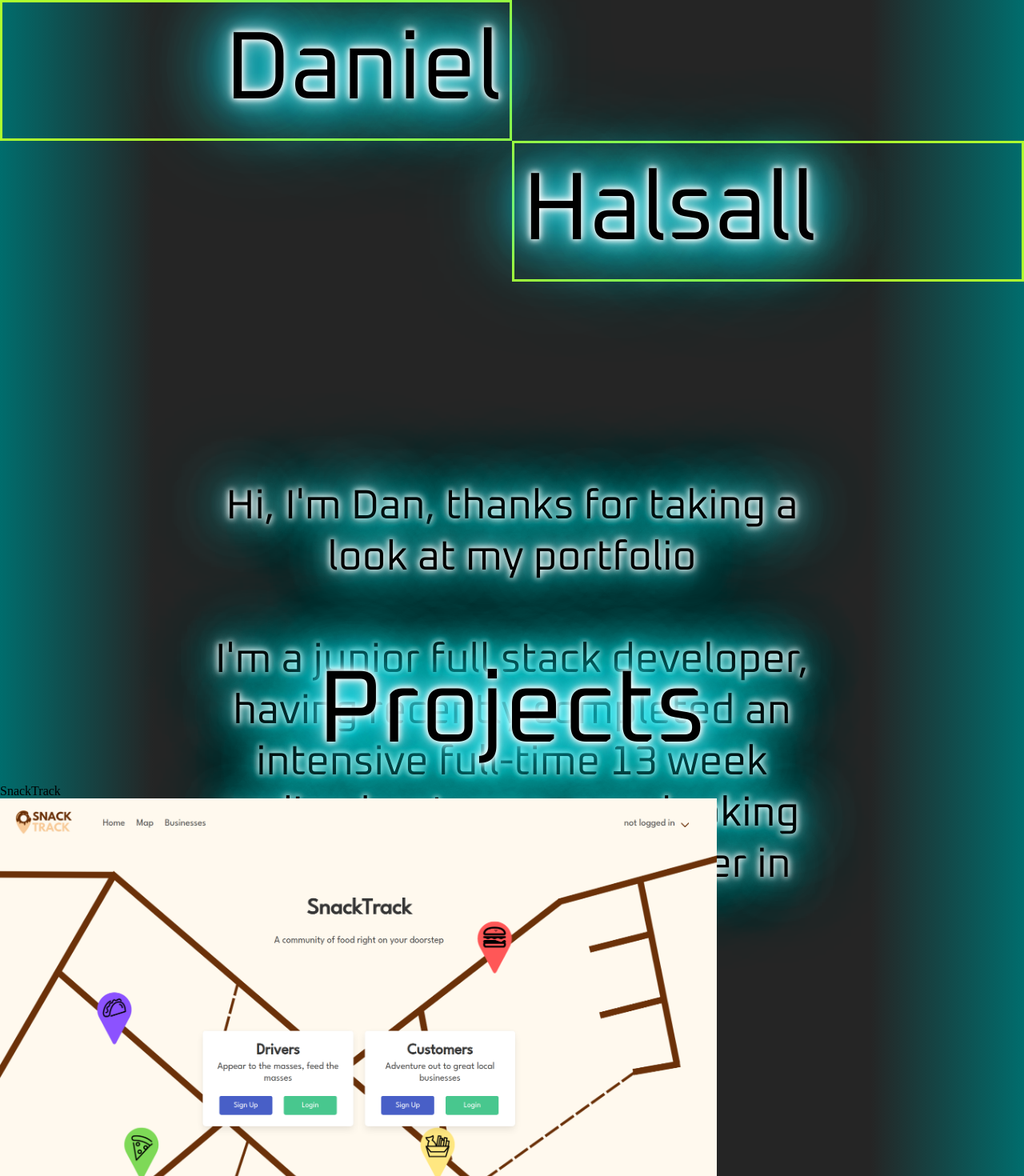
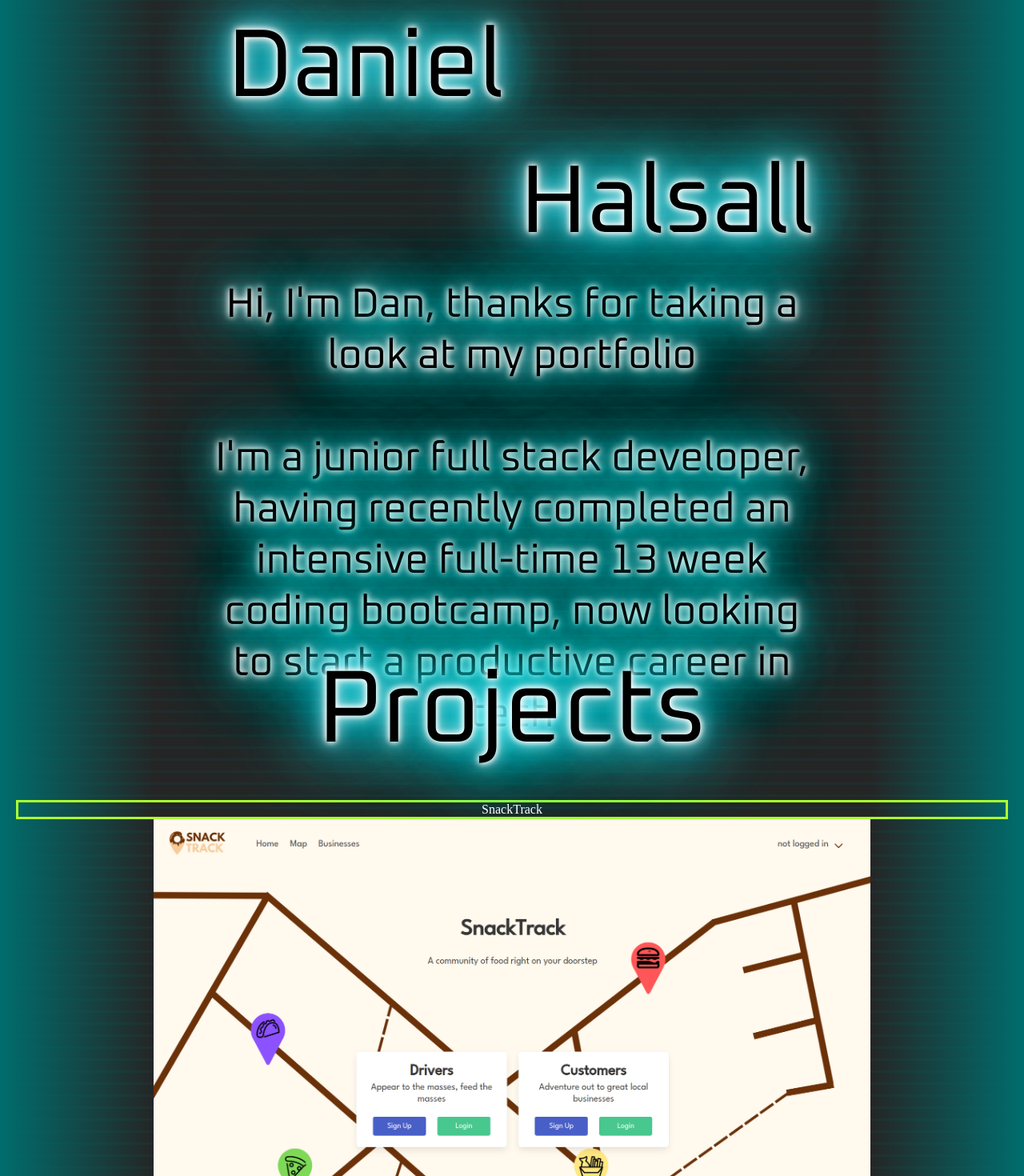
Before and after one commit to danny-817/Portfolio, a React (Vite) app: page / in a window 1280 px wide. Shown: the top 1470 px of the page at 80% size. Built offline with nearby package versions, Linux system fonts and the light colour scheme.

Commit message:
added secondary background lines

```diff
--- a/src/App.jsx
+++ b/src/App.jsx
@@ -19,10 +19,10 @@ function App() {
           {/* <div className="fade-to-black full-page"></div> */}
 
           {/* <Navbar id="navbar" className="w-50" /> */}
-          <div className="" id="projects">
+          <div className="lines" id="projects">
             <Projects />
           </div>
-          <div className="" id="footer">
+          <div className="lines" id="footer">
             <Footer />
           </div>
         </main>
--- a/src/components/about.jsx
+++ b/src/components/about.jsx
@@ -1,10 +1,10 @@
 export default function About() {
   return (
-    <div className="landing-page scroll-snap">
-      <div className="firstname-container  highlight ">
+    <div className="landing-page scroll-snap lines">
+      <div className="firstname-container   ">
         <h1 className="firstname neon-glow-blue ">Daniel</h1>
       </div>
-      <div className="surname-container highlight ">
+      <div className="surname-container  ">
         <h1 className="surname neon-glow-blue  ">Halsall</h1>
       </div>
       <p className=" neon-glow-blue  ">
--- a/src/components/projects.jsx
+++ b/src/components/projects.jsx
@@ -2,7 +2,7 @@ import { Link } from "react-router-dom";
 
 export default function Projects() {
   return (
-    <div className="projects-page">
+    <div className="projects-page ">
       <h1 className="title neon-glow-blue">Projects</h1>
       <div className="projects-container ">
         <div className="project ">
--- a/src/custom/custom.css
+++ b/src/custom/custom.css
@@ -115,6 +115,23 @@ body {
   font-family: "Oxanium", Courier, monospace;
   background-size: 100% 100%; /* Ensure the gradient covers the entire viewport */
 }
+.lines {
+  margin: 0;
+  padding: 0;
+  height: 100vh;
+  background: linear-gradient(
+    rgba(0, 109, 109, 0.1) 5%,
+    transparent 5%,
+    transparent 45%,
+    rgb(0, 109, 109, 0.1) 45%,
+    rgb(0, 109, 109, 0.1) 55%,
+    transparent 55%,
+    transparent 95%,
+    rgb(0, 109, 109, 0.1) 95%
+  );
+
+  background-size: 100% 30px;
+}
 
 .firstname-container {
   box-sizing: border-box;
@@ -168,12 +185,12 @@ body {
   user-select: none;
   text-align: center;
   font-size: 4vw;
-  margin: 30vh auto;
+  margin: auto;
   width: 60%;
 }
-/* .projects-container {
+.projects-container {
   align-content: center;
-
+  height: 100vh;
   margin: 0 auto 0;
 }
 .project {
@@ -186,11 +203,11 @@ body {
   text-align: center;
   margin: 20px;
 }
-/* .project > * {
+.project > * {
   border: greenyellow;
   border-style: solid;
   margin: 0 auto;
-} */
+}
 .neon-glow-pink {
   text-shadow: 0 0 7px #ffffff, 0 0 10px #fff, 0 0 21px #fff,
     0 0 42px rgb(255, 0, 242), 0 0 82px rgb(255, 0, 242),
```
